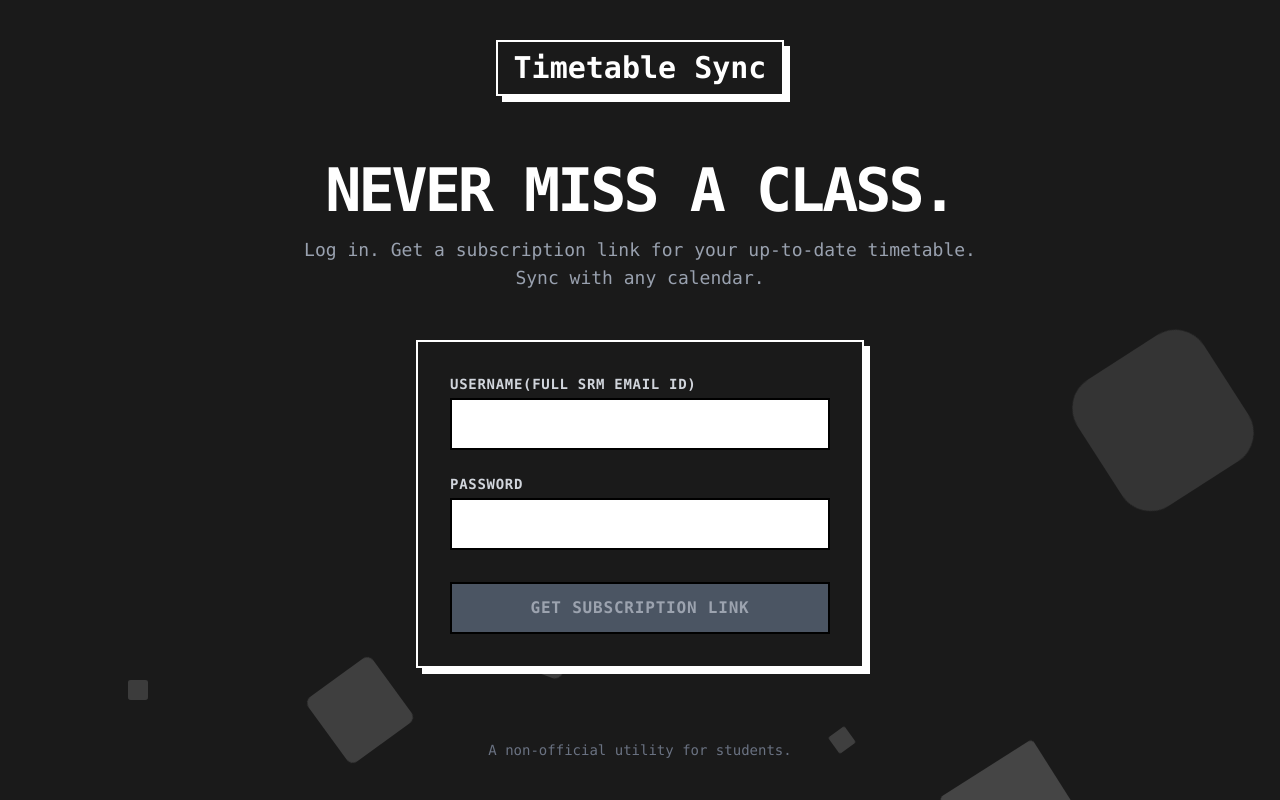
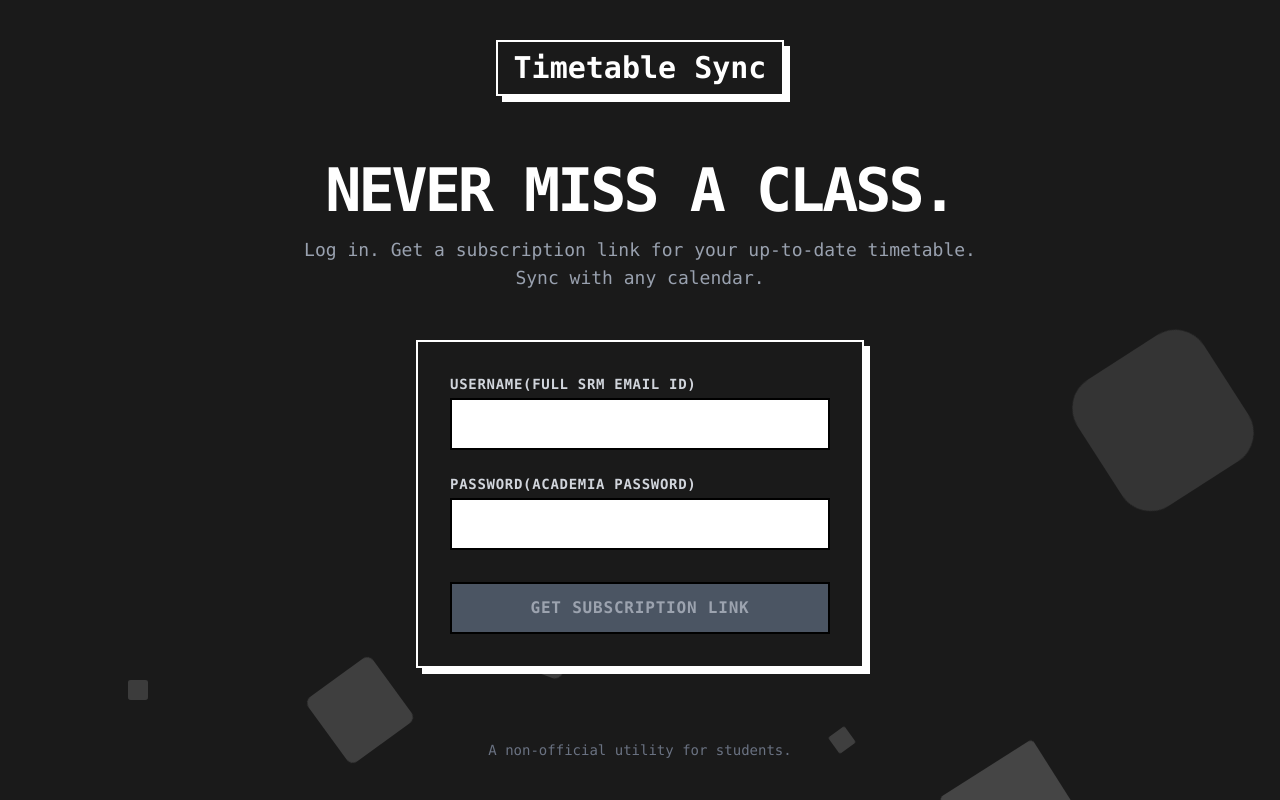
Before and after one commit to Subhro-ai/calSync, an Angular app: page / in a window 1280 px wide. Built offline with nearby package versions, Linux system fonts and the light colour scheme.

Commit message:
New Background

```diff
--- a/src/app/landing-page/landing-page.html
+++ b/src/app/landing-page/landing-page.html
@@ -31,7 +31,7 @@
               <input id="username" type="text" formControlName="username" class="mt-1 block w-full p-3 bg-white text-black border-2 border-black focus:outline-none focus:ring-4 focus:ring-cyan-400">
             </div>
             <div>
-              <label for="password" class="block text-sm font-bold text-gray-300 uppercase tracking-wider">Password</label>
+              <label for="password" class="block text-sm font-bold text-gray-300 uppercase tracking-wider">Password(Academia Password)</label>
               <input id="password" type="password" formControlName="password" class="mt-1 block w-full p-3 bg-white text-black border-2 border-black focus:outline-none focus:ring-4 focus:ring-cyan-400">
             </div>
           </div>
```
